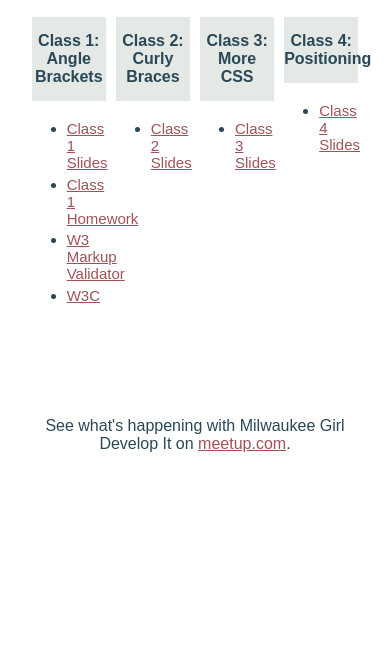
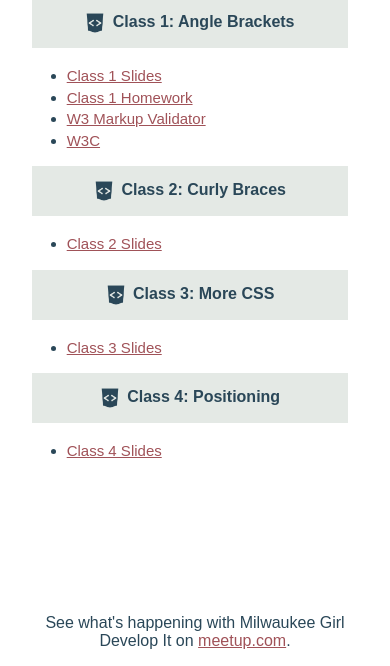
Before and after one commit to milwaukeegdi/milwaukeegdi.github.io, a website: page intro/index.html in a window 390 px wide. Shown: the part 280-946 px from the top of the page. Before the commit the page ends 844 px from the top, so only its background shows below. Drawn offline with Linux system fonts and the light colour scheme.

Commit message:
Updated styles on webconcepts main page to mimic new design.

```diff
--- a/Webconcepts/css/homework.css
+++ /dev/null
@@ -1,83 +0,0 @@
-body {
-	background-color: #333333;
-	font-family: 'PT Sans Narrow', sans-serif;
-}
-
-.container {
-	width: 75%;
-	margin: auto auto;
-	padding: 5%;
-	background-color: rgba(255,255,255,.7);
-	border-radius: 20px;
-	min-height: 600px;
-}
-
-li {
-	font-size: 120%;
-}
-
-.gdi-logo{
-	float: left;
-	width: 140px;
-	padding: 20px;
-}
-
-.bill {
-	margin: auto auto;
-	display: block;
-	width: 400px;
-	border: 3px solid black;
-	border-radius: 20px;
-}
-
-h1 {
-	color: #a05258;
-}
-
-h2 {
-	color: #a05258;
-}
-
-header {
-	clear: both;
-	margin-bottom: 2em;
-}
-
-.lists{
-	clear: both;
-	margin: auto auto;
-}
-
-.column{
-	width: 25%;
-	min-height: 400px;
-	float: left;
-}
-
-li {
-	padding-top: .2em;
-	padding-bottom: .1em;
-}
-
-a:link {
- 	color: #2a4758;
- 	text-decoration: none;
- 	border-bottom: 1px solid #2a4758;
-}
-
-a:visited {
-	color: #2a4758;
-}
-
-a:hover {
-	color: #a05258;
-	border-bottom: 1px dashed #a05258;
-}
-
-a:active {
-	color: #ffffff;
-}
-
-footer{
-	text-align: center;
-}
--- a/intro/css/homework.css
+++ b/Webconcepts/css/main.css
@@ -1,5 +1,5 @@
 body {
-	font-family: 'Arial', sans-serif;
+	font-family: 'PT Sans Narrow', sans-serif;
 	color: #2a4758;
 	background: #ffffff;
 }
@@ -25,7 +25,8 @@
 
 main {
 	margin: auto auto;
-	padding: 5%;
+	padding:0 5%;
+	/* min-width: 400px; */
 }
 
 header {
@@ -45,23 +46,35 @@
 
 section {
 	clear: both;
-	margin: auto auto;
+	margin: 0 auto;
+	min-height: 600px;
+	width: 400px;
 }
 
-.col{
-	width: 25%;
-	min-height: 400px;
+.col-1 {
+	width: 95%;
 	float: left;
 }
 
-.col h4 {
+.col-1 .title {
 	text-align: center;
 	margin: 0 5px;
 	background: #e4e9e5;
 	padding: 15px 0px;
 }
 
-li {
+.col-1 .title img {
+	vertical-align: middle;
+	margin-right: 3px;
+}
+
+.col-1 .title h4 {
+	vertical-align: middle;
+	margin: 0;
+	padding: 0 5px;
+}
+
+.col-1 li {
 	font-size: 15px;
 	padding-top: .2em;
 	padding-bottom: .1em;
@@ -71,11 +84,16 @@
 	text-align: center;
 }
 
-/** Homework **/
-.bill {
-	margin: auto auto;
-	display: block;
-	width: 400px;
-	border: 3px solid black;
-	border-radius: 20px;
+
+@media (max-width: 845px) {
+	section {
+		/* width:95%; */
+	}
+
+  .col-1 {
+    width: 97%;
+  }
+	.col-1 .title {
+		min-height: 18px;
+	}
 }
--- /dev/null
+++ b/intro/css/main.css
@@ -0,0 +1,102 @@
+body {
+	font-family: 'PT Sans Narrow', sans-serif;
+	color: #2a4758;
+	background: #ffffff;
+}
+
+h1 {}
+h2 {}
+
+a:link {
+ 	color: #a05258;
+}
+
+a:visited {
+	color: #f05b62;
+}
+
+a:hover {
+	color: #f05b62;
+}
+
+a:active {
+	color: #ffffff;
+}
+
+main {
+	margin: auto auto;
+	padding:0 5%;
+}
+
+header {
+	clear: both;
+	margin-bottom: 2em;
+}
+
+header .logo{
+	display: block;
+	margin: 0 auto;
+}
+
+header h1 {
+	text-align: center;
+	margin-bottom: 0;
+}
+
+section {
+	clear: both;
+	margin: auto auto;
+	min-height: 600px;
+}
+
+.col-3 {
+	width: 25%;
+	float: left;
+}
+
+.col-3 .title {
+	text-align: center;
+	margin: 0 5px;
+	background: #e4e9e5;
+	padding: 15px 0px;
+	min-height: 38px;
+}
+
+.col-3 .title img {
+	vertical-align: middle;
+	margin-right: 3px;
+}
+
+.col-3 .title h4 {
+	vertical-align: middle;
+	margin: 0;
+	padding: 0 5px;
+}
+
+.col-3 li {
+	font-size: 15px;
+	padding-top: .2em;
+	padding-bottom: .1em;
+}
+
+footer{
+	text-align: center;
+}
+
+/** Homework **/
+.bill {
+	margin: auto auto;
+	display: block;
+	width: 400px;
+	border: 3px solid black;
+	border-radius: 20px;
+}
+
+@media (max-width: 745px) {
+  .col-3 {
+    width: 97%;
+  }
+	.col-3 .title {
+		min-height: 18px;
+	}
+}
--- a/intro/index.html
+++ b/intro/index.html
@@ -3,7 +3,7 @@
 <html>
 	<head>
 		<title>Intro to HTML/CSS - Milwaukee GDI</title>
-		<link rel="stylesheet" href="css/homework.css">
+		<link rel="stylesheet" href="css/main.css">
 		<!--link rel="shortcut icon" href="images/favicon.ico" type="image/x-icon"-->
 	</head>
 
@@ -16,8 +16,11 @@
 			</header>
 			<section class="lists">
 
-				<div class="col">
-					<h4>Class 1: Angle Brackets</h4>
+				<div class="col-3">
+					<div class="title">
+						<h4><img src="../images/materials_html.png" alt="Introduction to web concepts" height="20" />
+						Class 1: Angle Brackets</h4>
+					</div>
 					<ul>
 						<li><a href="class1.html#/" target="_blank">Class 1 Slides</a></li>
 						<li><a href="homework1.html" target="_blank">Class 1 Homework</a></li>
@@ -26,22 +29,31 @@
 					</ul>
 				</div>
 
-				<div class="col">
-					<h4>Class 2: Curly Braces</h4>
+				<div class="col-3">
+					<div class="title">
+						<h4><img src="../images/materials_html.png" alt="Introduction to web concepts" height="20" />
+						Class 2: Curly Braces</h4>
+					</div>
 					<ul>
 						<li><a href="class2.html#/" target="_blank">Class 2 Slides</a></li>
 					</ul>
 				</div>
 
-				<div class="col">
-					<h4>Class 3: More CSS</h4>
+				<div class="col-3">
+					<div class="title">
+						<h4><img src="../images/materials_html.png" alt="Introduction to web concepts" height="20" />
+						Class 3: More CSS</h4>
+					</div>
 					<ul>
 						<li><a href="class3.html#/" target="_blank">Class 3 Slides</a></li>
 					</ul>
 				</div>
 
-				<div class="col">
-					<h4>Class 4: Positioning</h4>
+				<div class="col-3">
+					<div class="title">
+						<h4><img src="../images/materials_html.png" alt="Introduction to web concepts" height="20" />
+						Class 4: Positioning</h4>
+					</div>
 					<ul>
 						<li><a href="class4.html#/" target="_blank">Class 4 Slides</a></li>
 					</ul>
--- a/styles/main.css
+++ b/styles/main.css
@@ -2,7 +2,6 @@
 	background: #ffffff;
 	font-family: 'PT Sans Narrow', sans-serif;
   color: #2a4758;
-  margin: 0;
 }
 
 main {
```
Also changed, not shown: Webconcepts/index.html (+19 -58 lines).
